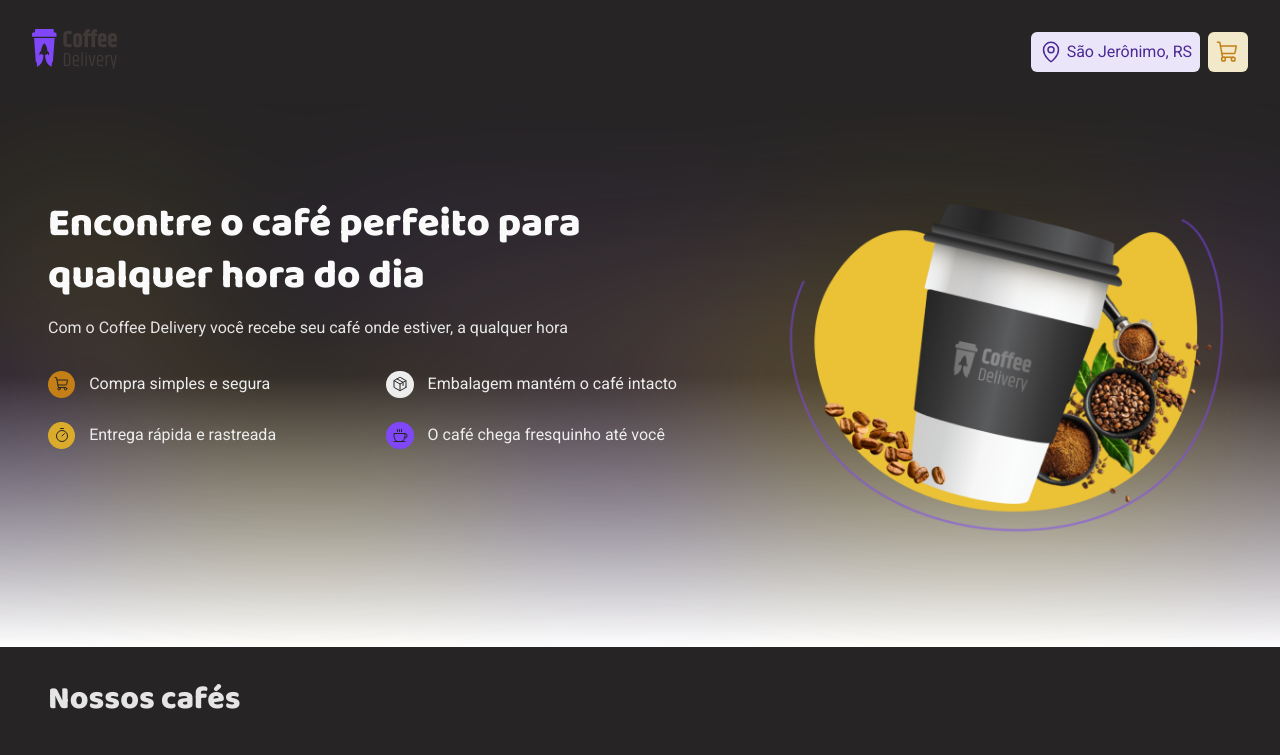
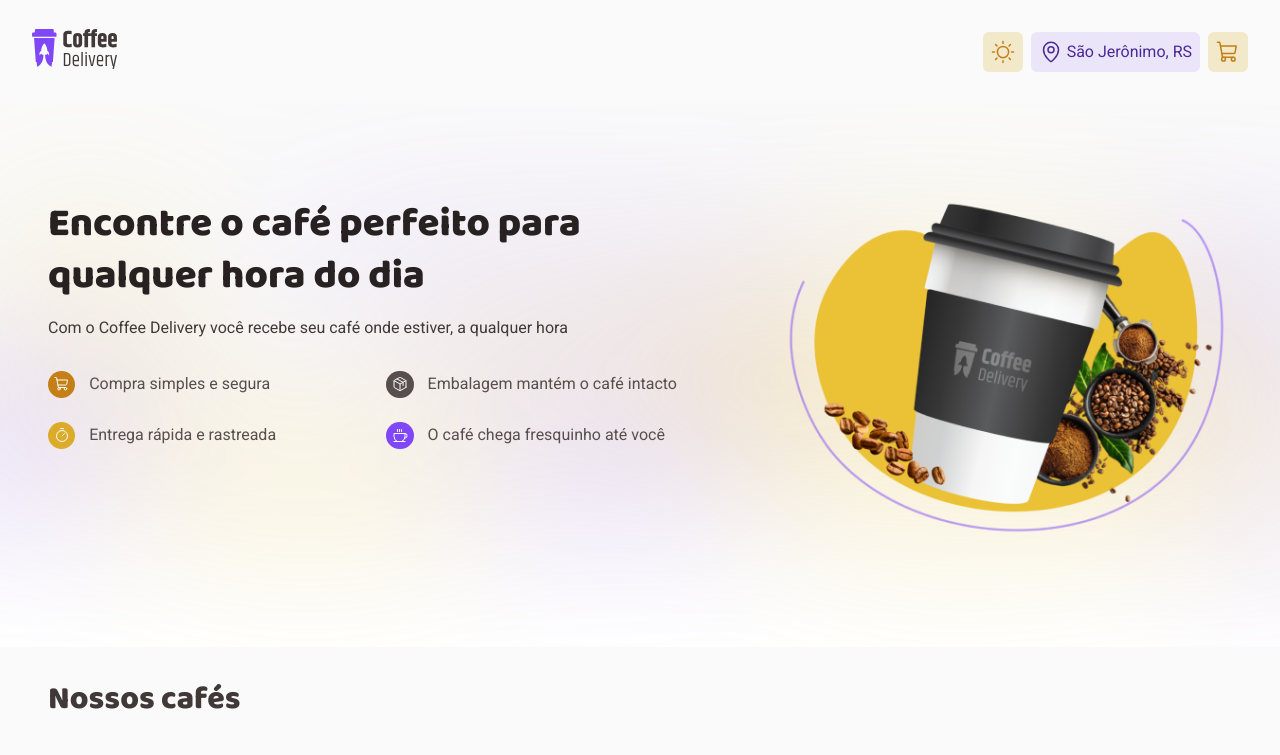
Before and after one commit to rafaelst2000/coffe-delivery, a React (Vite) app: page / in a window 1280 px wide. Shown: the top 755 px of the page. Built offline with nearby package versions, Linux system fonts and the light colour scheme.

Commit message:
✨ add darkTheme context and handler

```diff
--- a/src/App.tsx
+++ b/src/App.tsx
@@ -1,22 +1,11 @@
-import { ThemeProvider } from 'styled-components'
-import { BrowserRouter } from 'react-router-dom'
-import { Router } from './Router'
-
-import { GlobalStyle } from './styles/global'
-import { defaultTheme } from './styles/themes/default'
-import { darkTheme } from './styles/themes/dark'
-import { CartContextProvider } from './context/CartContext'
+import { AppProvider } from './context'
+import { LayoutApp } from './Layout'
 
 export function App() {
   return (
-    <ThemeProvider theme={darkTheme}>
-      <GlobalStyle />
-      <BrowserRouter>
-        <CartContextProvider>
-            <Router />
-        </CartContextProvider>
-      </BrowserRouter>
-    </ThemeProvider>
+    <AppProvider>
+      <LayoutApp />
+    </AppProvider>
   )
 }
 
--- /dev/null
+++ b/src/Layout.tsx
@@ -0,0 +1,23 @@
+import { BrowserRouter } from 'react-router-dom'
+import { ThemeProvider } from 'styled-components'
+
+import { useDarkTheme } from './hooks/useDarkTheme'
+
+import { Router } from './Router'
+import { GlobalStyle } from './styles/global'
+
+import { defaultTheme } from './styles/themes/default'
+import { darkTheme } from './styles/themes/dark'
+
+export function LayoutApp() {
+  const { isDarkTheme } = useDarkTheme()
+  return (
+    <ThemeProvider theme={isDarkTheme ? darkTheme : defaultTheme}>
+      <BrowserRouter>
+        <GlobalStyle />
+
+        <Router />
+      </BrowserRouter>
+    </ThemeProvider>
+  )
+}
--- a/src/components/Header/index.tsx
+++ b/src/components/Header/index.tsx
@@ -1,12 +1,18 @@
-import { Location, Cart, HeaderContent } from './styles'
-import { MapPin, ShoppingCart } from 'phosphor-react'
+import { Location, Cart, HeaderContent, ToggleTheme } from './styles'
+import { MapPin, ShoppingCart, Sun, Moon } from 'phosphor-react'
 import { NavLink } from 'react-router-dom'
 
 import logo from '../../assets/logo.svg'
 import { useCart } from '../../hooks/useCart'
+import { useDarkTheme } from '../../hooks/useDarkTheme'
 
 export function Header() {
   const { cartQuantity } = useCart()
+  const { isDarkTheme, toggleTheme } = useDarkTheme()
+
+  function handleChangeTheme() {
+    toggleTheme()
+  }
 
   return (
     <HeaderContent>
@@ -15,6 +21,9 @@
           <img src={logo} alt="" />
         </NavLink>
         <nav>
+          <ToggleTheme to="/" onClick={handleChangeTheme}>
+            {isDarkTheme ? <Moon size={24} />  : <Sun size={24} /> }
+          </ToggleTheme>
           <Location to="/">
             <MapPin size={24} />
             São Jerônimo, RS
--- a/src/components/Header/styles.ts
+++ b/src/components/Header/styles.ts
@@ -37,13 +37,14 @@
   background: ${(props) => props.theme.colors['purple-light']};
   color: ${(props) => props.theme.colors['purple-dark']};
   text-decoration: none;
+  cursor: default;
 
   &:visited {
     color: ${(props) => props.theme.colors['purple-dark']};
   }
 
   &:hover {
-    box-shadow: 0 0 0 2px ${(props) => props.theme.colors['purple-dark']}
+    box-shadow: none;
   }
 `
 
@@ -77,3 +78,6 @@
     box-shadow: 0 0 0 2px ${(props) => props.theme.colors['yellow-dark']}
   }
 `
+
+export const ToggleTheme = styled(Cart)`
+`
--- /dev/null
+++ b/src/context/ThemeContext.tsx
@@ -0,0 +1,36 @@
+import { createContext, ReactNode, useEffect, useState } from 'react'
+
+interface ThemeContextType {
+  isDarkTheme: boolean
+  toggleTheme: () => void
+}
+
+const COFFEE_DELIVERY_THEME_STORAGE_KEY = 'coffee-delivery-theme'
+
+export const ThemeContext = createContext({} as ThemeContextType)
+
+interface ThemeProviderProps {
+  children: ReactNode
+}
+
+export function ThemeContextProvider({ children }: ThemeProviderProps) {
+  const [isDarkTheme, setIsDarkTheme] = useState(() => {
+    const storedTheme = localStorage.getItem(COFFEE_DELIVERY_THEME_STORAGE_KEY)
+    if(storedTheme === 'true') return Boolean(storedTheme)
+    return false
+  })
+
+  function toggleTheme() {
+    setIsDarkTheme(!isDarkTheme)
+  }
+
+  useEffect(() => {
+    localStorage.setItem(COFFEE_DELIVERY_THEME_STORAGE_KEY, JSON.stringify(isDarkTheme))
+  }, [isDarkTheme])
+
+  return (
+    <ThemeContext.Provider value={{ isDarkTheme, toggleTheme }}>
+      {children}
+    </ThemeContext.Provider>
+  )
+}
--- /dev/null
+++ b/src/context/index.tsx
@@ -0,0 +1,17 @@
+import { ReactNode } from 'react'
+import { CartContextProvider } from './CartContext'
+import { ThemeContextProvider } from './ThemeContext'
+
+interface AppProviderProps {
+  children: ReactNode
+}
+
+export function AppProvider({ children }: AppProviderProps) {
+  return (
+    <ThemeContextProvider>
+      <CartContextProvider>
+          {children}
+      </CartContextProvider>
+    </ThemeContextProvider>
+  )
+}
--- /dev/null
+++ b/src/hooks/useDarkTheme.ts
@@ -0,0 +1,7 @@
+import { useContext } from "react";
+import { ThemeContext } from "../context/ThemeContext";
+
+export function useDarkTheme() {
+  const context = useContext(ThemeContext)
+  return context
+}
--- a/src/pages/Home/index.tsx
+++ b/src/pages/Home/index.tsx
@@ -3,7 +3,7 @@
 import { CoffeCard } from "./components/CoffeeCard"
 import { coffess } from '../../helpers/coffees'
 import imgCoffe from '../../assets/Imagem.png'
-import { useCart } from "../../hooks/useCart"
+import { useDarkTheme } from "../../hooks/useDarkTheme"
 
 const items: ItemProps[] = [
   {
@@ -33,10 +33,11 @@
 ]
 
 export function Home() {
-  const { cartItems } = useCart()
+  const { isDarkTheme } = useDarkTheme()
+
   return (
     <>
-      <HomeContainer>
+      <HomeContainer isDarkTheme={isDarkTheme}>
         <HomeIntro>
           <div>
             <h1>Encontre o café perfeito para qualquer hora do dia</h1>
--- a/src/pages/Home/styles.ts
+++ b/src/pages/Home/styles.ts
@@ -1,8 +1,12 @@
-import styled from 'styled-components'
+import styled, { css } from 'styled-components'
 import background from '../../assets/Background.svg'
 import { rgba } from "polished";
 
-export const HomeContainer = styled.div`
+interface HomeContainerProps {
+  isDarkTheme: boolean
+}
+
+export const HomeContainer = styled.div<HomeContainerProps>`
   padding: 5.875rem 0 6.75rem;
   width: 100%;
   height: 100%;
@@ -14,6 +18,17 @@
         ${props.theme.colors["background"]} 100%
       )`};
   background-size: cover;
+
+  ${(props) => props.isDarkTheme && css`
+    background: ${(props) => `url(${background}) no-repeat center,
+        linear-gradient(
+          0deg,
+          ${rgba(props.theme.colors["background"], 0.2)} 50%,
+          ${props.theme.colors["background"]} 100%
+        )`};
+    background-size: cover;
+    `
+  }
 
   @media (max-width: 768px) {
     padding: 3.875rem 0 3.75rem;
```
